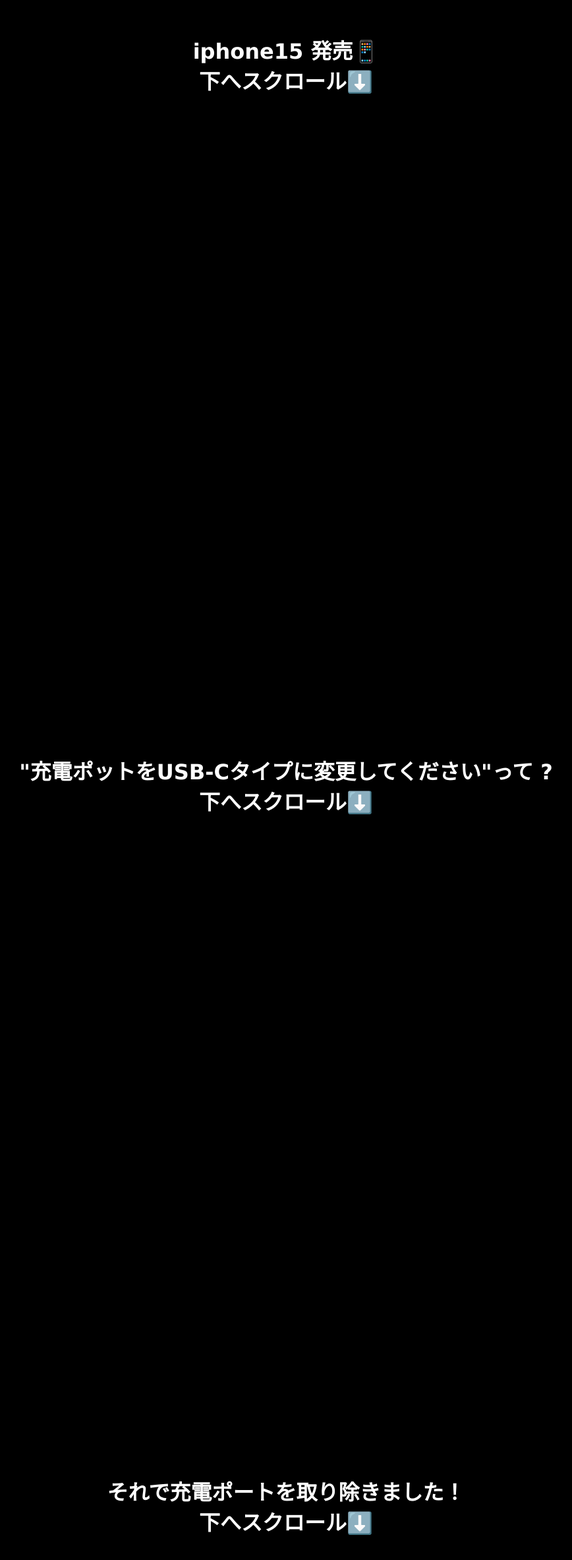
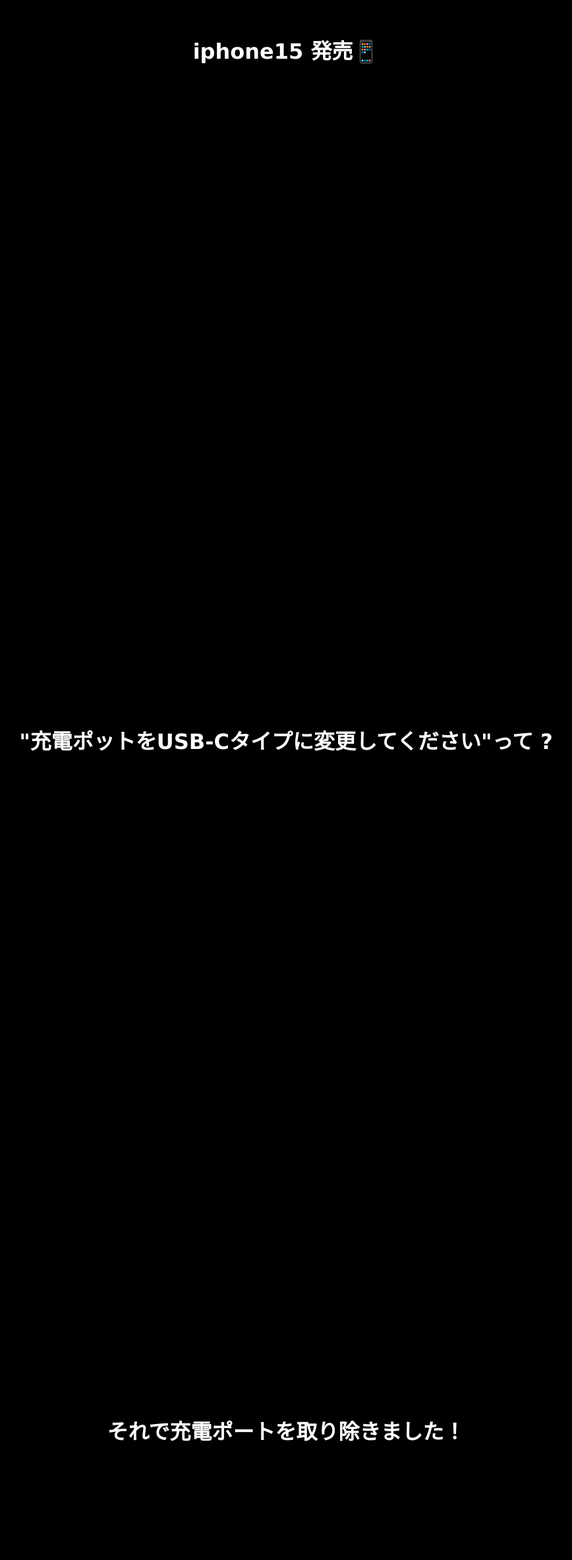
Before and after one commit to chrysanthemum0/intersection-observer, a plain HTML site: page index.html in a window 1280 px wide. Shown: the part 948-3312 px from the top of the page at 66% size, without its empty margins (206-1074 px from the left). Drawn offline with Linux system fonts and the light colour scheme.

Commit message:
update main.js

```diff
--- a/index.html
+++ b/index.html
@@ -9,22 +9,18 @@
 <body>
 
     <div>
-        <h1>iphone15 発売📱<br>
-        下へスクロール⬇️</h1>
+        <h1>iphone15 発売📱</h1>
     </div>
-    <div><h1>"充電ポットをUSB-Cタイプに変更してください"って ?<br>
-        下へスクロール⬇️</h1>
+    <div><h1>"充電ポットをUSB-Cタイプに変更してください"って ?</h1>
     </div>
     <div>
-        <h1>それで充電ポートを取り除きました！<br>
-        下へスクロール⬇️</h1>
+        <h1>それで充電ポートを取り除きました！</h1>
     </div>
     <div>
-        <img src="noC.jpeg" width="400" height="400"><br>
-        下へスクロール⬇️
+        <img src="public/img/noC.jpeg" width="400" height="400">
     </div>
     <div>
-        <img src="timCook.jpeg" width="400" height="400"><br>
+        <img src="public/img/timCook.jpeg" width="400" height="400"><br>
         😎😎😎😎😎😎😎😎😎😎😎😎😎😎😎😎
     </div>
 
--- a/main.js
+++ b/main.js
@@ -11,7 +11,6 @@
 })
 
 let div = document.querySelectorAll('div')
-
 //특정 html요소 감시해주는 함수
 observe.observe(div[0])
 observe.observe(div[1])
--- a/styles.css
+++ b/styles.css
@@ -9,5 +9,5 @@
     color: white;
     text-align: center;
     opacity: 0;
-    transition: all 0.8s;
+    transition: all 1.5s;
 }
```
Also changed, not shown: public/img/cook.jpeg (renamed from cook.jpeg), public/img/noC.jpeg (renamed from noC.jpeg), public/img/timCook.jpeg (renamed from timCook.jpeg).
